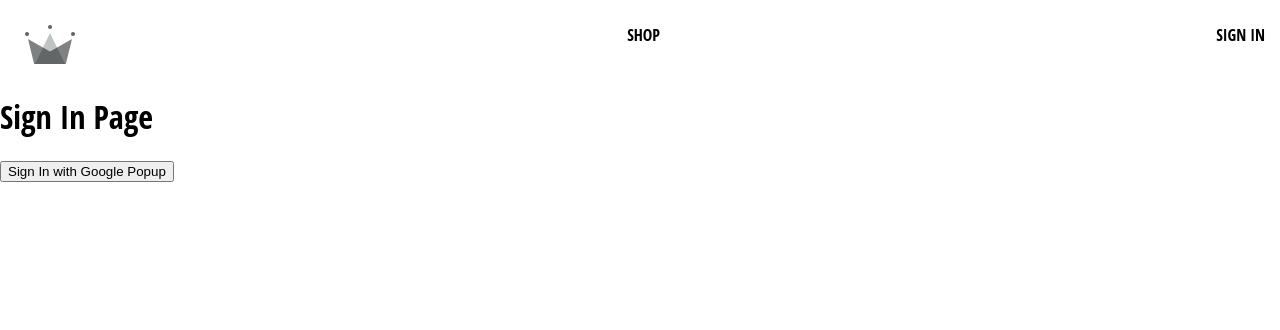
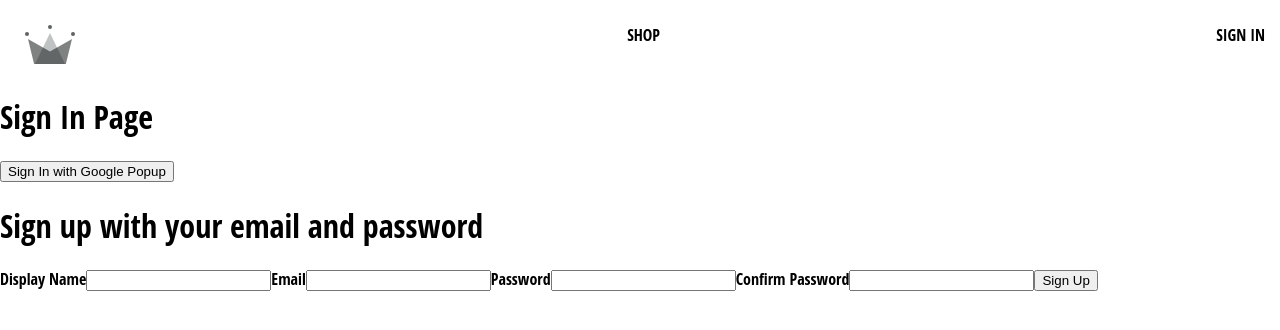
Before and after one commit to criscaldeiraa/crwn-clothing, a React (Create React App) app: page /sign-in in a window 1280 px wide. Shown: the top 330 px of the page. Built offline with nearby package versions, Linux system fonts and the light colour scheme; the HTML template or start-up script is replaced by a standard one.

Commit message:
creating the sign up form

```diff
--- /dev/null
+++ b/src/components/sign-up-form/sign-up-form.component.jsx
@@ -0,0 +1,43 @@
+import {useState} from 'react';
+
+const defaultFormFields = {
+    displayName: '',
+    email: '',
+    password: '',
+    confirmPassword: ''
+}
+
+const SignUpForm = () => {
+    const [formFields, setFormFields] = useState(defaultFormFields);
+    const { displayName, email, password, confirmPassword} = formFields;
+    console.log(formFields);
+
+    const handleChange = (event) => {
+        const { name, value } = event.target;
+
+        setFormFields({...formFields, [name]: value})
+    };
+
+    return (
+        <div>
+            <h1>Sign up with your email and password</h1>
+            <form onSubmit={() => {}}>
+                <label>Display Name</label>
+                <input type="text" required onChange={handleChange} name='displayName' value={displayName} />
+
+                <label>Email</label>
+                <input type="email" required onChange={handleChange} name='email' value={email} />
+
+                <label>Password</label>
+                <input type="password" required onChange={handleChange} name='password' value={password} />
+
+                <label>Confirm Password</label>
+                <input type="password" required onChange={handleChange} name='confirmPassword' value={confirmPassword} />
+
+                <button type="submit">Sign Up</button>
+            </form>
+        </div>
+    )
+}
+
+export default SignUpForm;
--- a/src/routes/sign-in/sign-in.component.jsx
+++ b/src/routes/sign-in/sign-in.component.jsx
@@ -1,4 +1,6 @@
 import { signInWithGooglePopup, createUserDocumentFromAuth } from "../../utils/firebase/firebase.utils";
+
+import SignUpForm from "../../components/sign-up-form/sign-up-form.component";
 
 const SignIn = () => {
     const logGoogleUser = async () => {
@@ -12,6 +14,7 @@
             <button onClick={logGoogleUser}>
                 Sign In with Google Popup
             </button>
+            <SignUpForm />
         </div>
     )
 }
--- a/src/utils/firebase/firebase.utils.js
+++ b/src/utils/firebase/firebase.utils.js
@@ -24,6 +24,8 @@
 
 export const auth = getAuth();
 export const signInWithGooglePopup = () => signInWithPopup(auth, provider);
+export const signInWithGoogleRedirect = () => signInWithRedirect(auth, provider);
+
 
 export const db = getFirestore();
 
```
